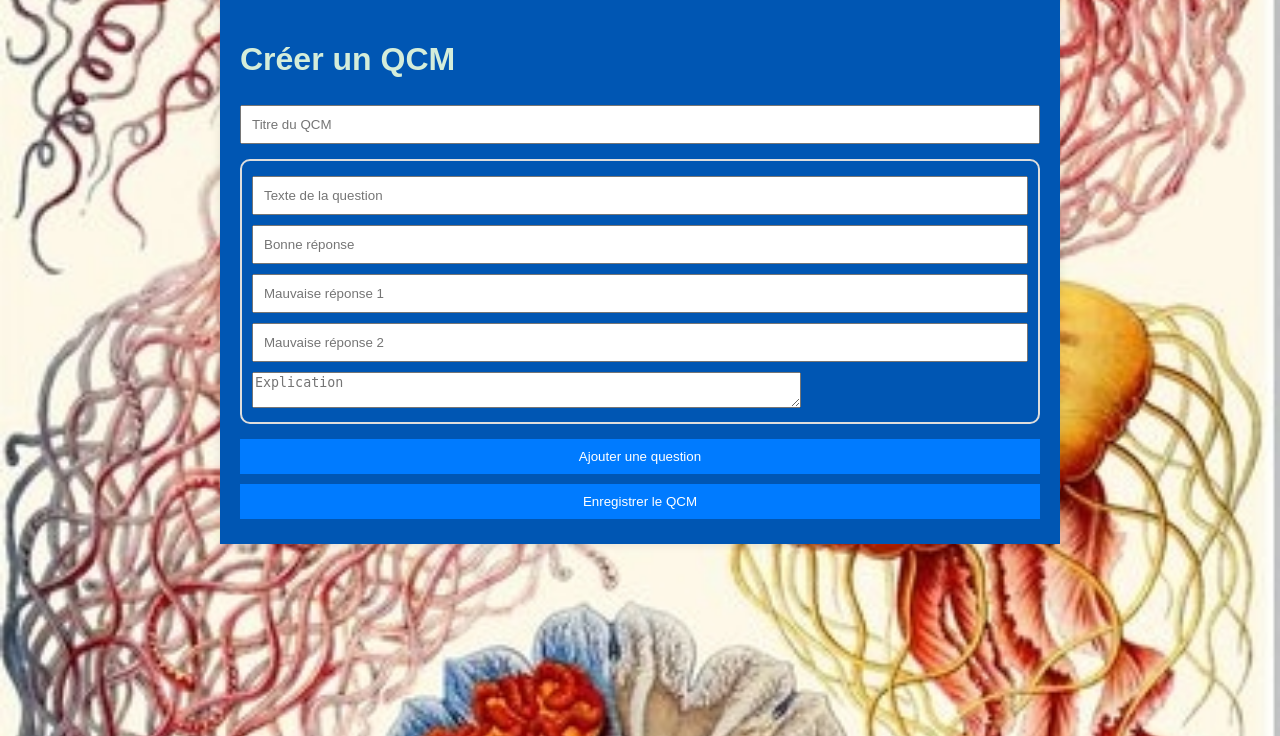
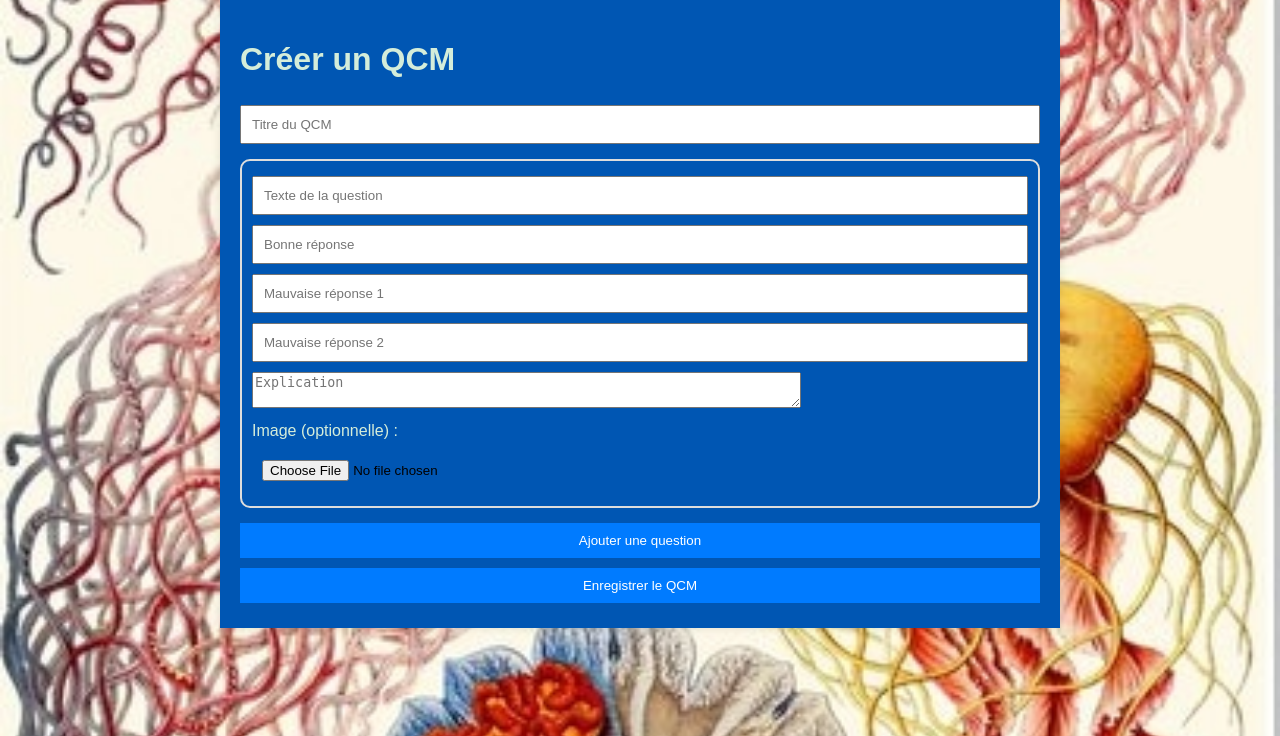
Before and after one commit to TobiasGeoffray/qcm_bio, a Flask app: page /create_quiz in a window 1280 px wide. Shown: the top 736 px of the page. Run offline with Flask 3, Linux system fonts and the light colour scheme; the visitor is signed in with stand-in values (Sample User, id 1).

Commit message:
image qcm

```diff
--- a/app.py
+++ b/app.py
@@ -11,16 +11,22 @@ app.secret_key = os.urandom(24)
 app.config['SQLALCHEMY_DATABASE_URI'] = 'sqlite:///database.db'
 app.config['SQLALCHEMY_TRACK_MODIFICATIONS'] = False
 app.config['UPLOAD_FOLDER'] = os.path.join(os.path.dirname(__file__), 'static', 'cours')
+app.config['IMG_UPLOAD_FOLDER'] = os.path.join(os.path.dirname(__file__), 'static', 'img')
 app.config['MAX_CONTENT_LENGTH'] = 50 * 1024 * 1024  # 50 MB max
 ALLOWED_EXTENSIONS = {'pdf'}
+ALLOWED_IMAGE_EXTENSIONS = {'png', 'jpg', 'jpeg', 'gif', 'webp'}
 
-# Création du dossier d'upload s'il n'existe pas
+# Création des dossiers d'upload s'ils n'existent pas
 os.makedirs(app.config['UPLOAD_FOLDER'], exist_ok=True)
+os.makedirs(app.config['IMG_UPLOAD_FOLDER'], exist_ok=True)
 
 db = SQLAlchemy(app)
 
 def allowed_file(filename):
     return '.' in filename and filename.rsplit('.', 1)[1].lower() in ALLOWED_EXTENSIONS
+
+def allowed_image_file(filename):
+    return '.' in filename and filename.rsplit('.', 1)[1].lower() in ALLOWED_IMAGE_EXTENSIONS
 
 # Modèles de la base de données
 class User(db.Model):
@@ -183,15 +189,31 @@ def create_quiz():
         wrong_answer_1s = request.form.getlist('wrong_answer_1[]')
         wrong_answer_2s = request.form.getlist('wrong_answer_2[]')
         explanations = request.form.getlist('explanation[]')
+        # Récupère les images
+        question_images = request.files.getlist('question_image[]')
 
         # Crée une liste de questions au format JSON
         questions = []
         for i in range(len(question_texts)):
+            # Gestion de l'image si elle a été uploadée
+            image_filename = None
+            if i < len(question_images) and question_images[i].filename != '':
+                file = question_images[i]
+                if allowed_image_file(file.filename):
+                    import time
+                    filename = secure_filename(file.filename)
+                    # Ajouter un timestamp pour éviter les doublons
+                    filename = f"{int(time.time())}_{i}_{filename}"
+                    filepath = os.path.join(app.config['IMG_UPLOAD_FOLDER'], filename)
+                    file.save(filepath)
+                    image_filename = filename
+
             question = {
                 "text": question_texts[i],
                 "correct_answer": correct_answers[i],
                 "wrong_answers": [wrong_answer_1s[i], wrong_answer_2s[i]],
-                "explanation": (explanations[i] if i < len(explanations) else "")
+                "explanation": (explanations[i] if i < len(explanations) else ""),
+                "image": image_filename
             }
             questions.append(question)
 
--- a/static/script.js
+++ b/static/script.js
@@ -1,5 +1,6 @@
 function addQuestion() {
     const container = document.getElementById('questions-container');
+    const questionIndex = container.children.length;
     const newQuestion = document.createElement('div');
     newQuestion.className = 'question';
     newQuestion.innerHTML = `
@@ -8,6 +9,10 @@ function addQuestion() {
         <input type="text" name="wrong_answer_1[]" placeholder="Mauvaise réponse 1" required>
         <input type="text" name="wrong_answer_2[]" placeholder="Mauvaise réponse 2" required>
         <textarea name="explanation[]" placeholder="Explication" rows="2" style="width:70%;margin-top: 5px;"></textarea>
+        <div style="margin-top: 10px;">
+            <label for="question_image_${questionIndex}" style="display: block; margin-bottom: 5px;">Image (optionnelle) :</label>
+            <input type="file" id="question_image_${questionIndex}" name="question_image[]" accept="image/*">
+        </div>
     `;
     container.appendChild(newQuestion);
 }
--- a/static/style.css
+++ b/static/style.css
@@ -14,7 +14,7 @@ a {
     text-decoration-color: #d4edda; ;
 }
 
-h1, h2, h3 {
+h1, h2, h3, label {
     color : #d4edda;
 }
 
--- a/templates/create_quiz.html
+++ b/templates/create_quiz.html
@@ -10,7 +10,7 @@
 <body class="create_quiz">
     <div class="container">
         <h1>Créer un QCM</h1>
-        <form method="POST" action="{{ url_for('create_quiz') }}">
+        <form method="POST" action="{{ url_for('create_quiz') }}" enctype="multipart/form-data">
             <input type="text" class="titre_qcm" name="title" placeholder="Titre du QCM" required>
             <div id="questions-container">
                 <div class="question">
@@ -19,6 +19,10 @@
                     <input type="text" name="wrong_answer_1[]" placeholder="Mauvaise réponse 1" required>
                     <input type="text" name="wrong_answer_2[]" placeholder="Mauvaise réponse 2" required>
                     <textarea name="explanation[]" placeholder="Explication" rows="2" style="width:70%;margin-top: 5px;"></textarea>
+                    <div style="margin-top: 10px;">
+                        <label for="question_image_0" style="display: block; margin-bottom: 5px;">Image (optionnelle) :</label>
+                        <input type="file" id="question_image_0" name="question_image[]" accept="image/*">
+                    </div>
                 </div>
             </div>
             <button type="button" onclick="addQuestion()">Ajouter une question</button>
--- a/templates/take_quiz.html
+++ b/templates/take_quiz.html
@@ -21,6 +21,12 @@
                 {% set q_index = loop.index0 %}
                 <div class="question">
                     <h3>{{ question.text }}</h3>
+                    <!-- Afficher l'image si elle existe -->
+                    {% if question.image %}
+                        <div style="margin: 15px 0; text-align: center;">
+                            <img src="{{ url_for('static', filename='img/' + question.image) }}" alt="Image de la question" style="max-width: 100%; max-height: 400px; border-radius: 8px;">
+                        </div>
+                    {% endif %}
                     <!-- Boutons radio pour toutes les réponses, dans un ordre mélangé -->
                     {% for answer in question.all_answers %}
                         <div class="answer-option">
```
